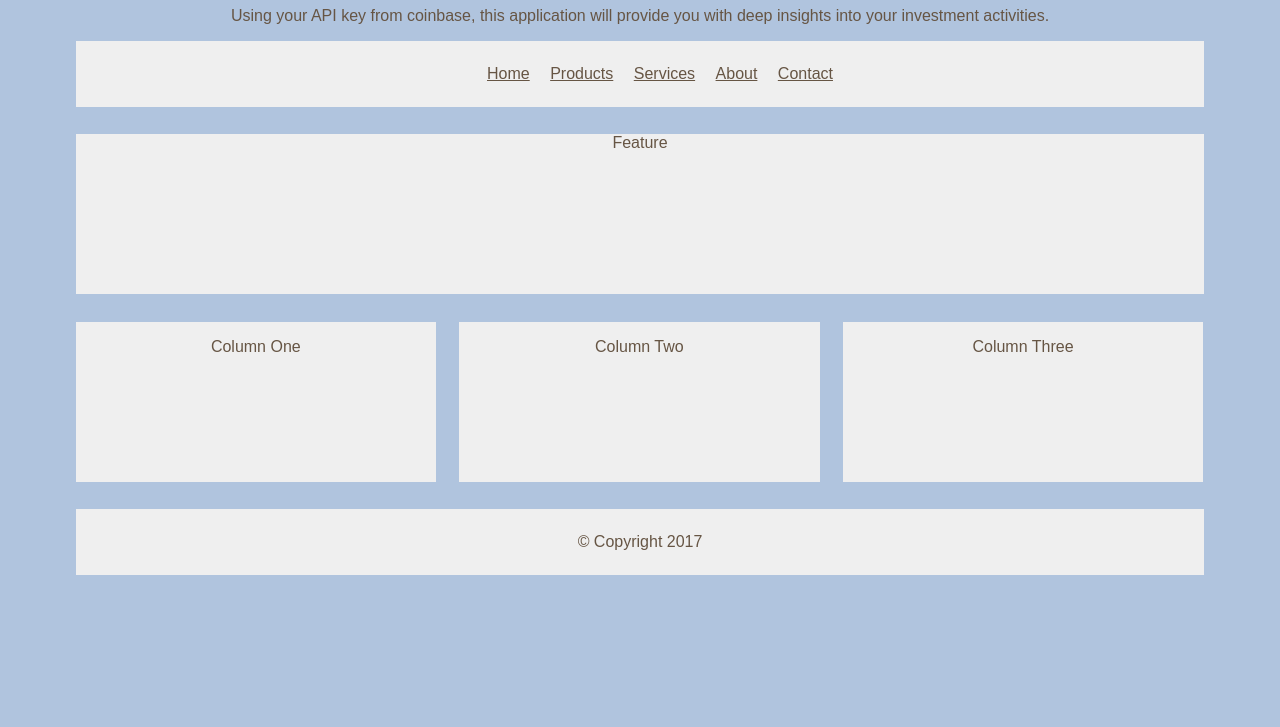
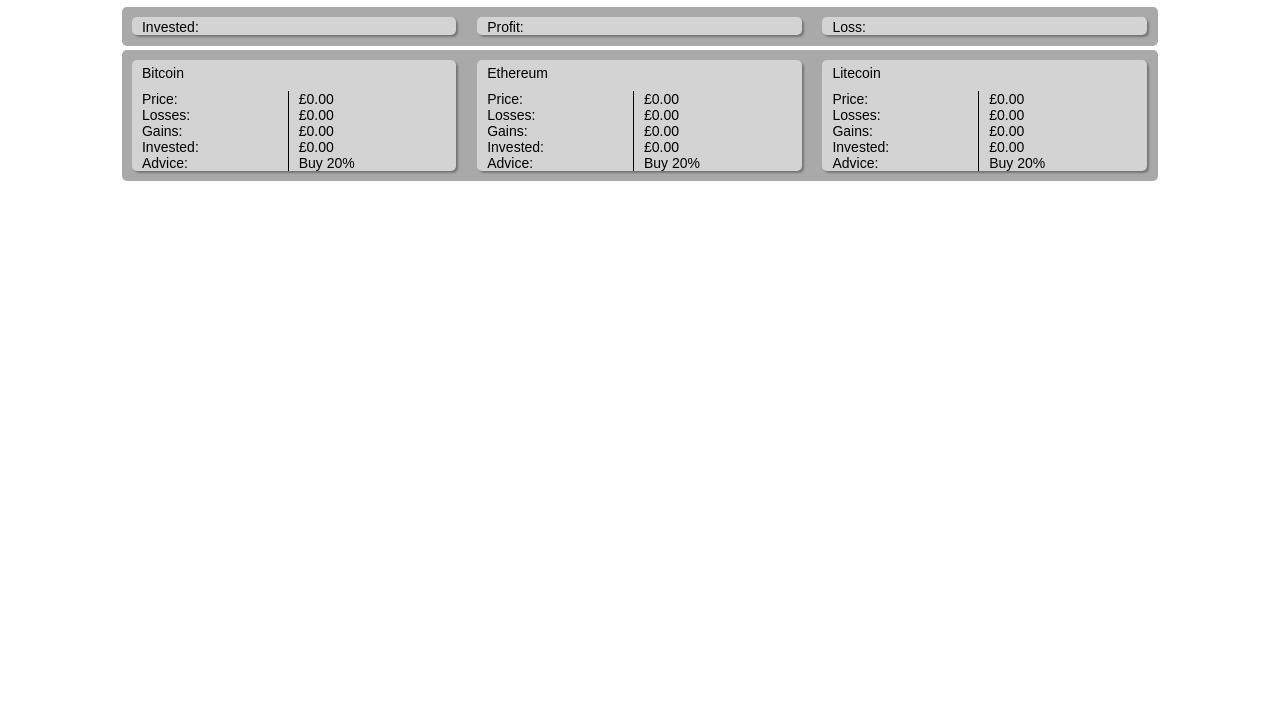
Before and after one commit to blmalone/Coinbase-Investment-Portfolio, a plain HTML site: page app/index.html in a window 1280 px wide. Shown: the part 73-800 px from the top of the page. Drawn offline with Linux system fonts and the light colour scheme.

Commit message:
Updated Views

```diff
--- a/app/css/style.css
+++ b/app/css/style.css
@@ -1,29 +1,96 @@
-* {
-	font-family: Arial, Verdana, sans-serif;
-	color: #665544;
-	text-align: center;}
 body {
+	text-align: center;
+	margin-right: auto;
+	margin-left: auto;
 	width: 90%;
 	margin: 0 auto;
-	background-color: lightsteelblue;
-	}
-#content {
-	overflow: auto;}
-#nav, #feature, #footer {
-	margin: 1%;}
-.column1, .column2, .column3 {
+	font-family: Arial, Helvetica, sans-serif;
+}
+
+#summary, #currencies {
+	text-align: left;
+	background-color: darkgrey;
+	display: inline-block;
+	border-radius: 5px;
+	width: inherit;
+}
+
+.cryptoTitle {
+	margin-top: 1%;
+	margin-bottom: 3%;
+	float: top;
+}
+
+.cryptocurrency {
+	overflow: auto;
+	font-size: 14px;
+	float: left;
+	background-color: lightgrey;
+	padding-top: 2px;
+	margin: 1%;
+	float: left;
 	width: 31.3%;
+	border-radius: 5px;
+	text-indent: 10px;
+	box-shadow: 2px 2px 2px #777777;
+}
+
+.one, .two, .three {
+	font-size: 14px;
+	overflow: hidden;
+	background-color: lightgrey;
+	padding-top: 2px;
+	margin: 1%;
 	float: left;
-	margin: 1%;}
-.column3 {
-	margin-right: 0%;}
-li {
-	display: inline;
-	padding: 0.5em;}
-#nav, #footer {
-	background-color: #efefef;
-	padding: 0.5em 0;}
-#feature, .article {
-	height: 10em;
-	margin-bottom: 1em;
-	background-color: #efefef;}
+	width: 31.3%;
+	border-radius: 5px;
+	text-indent: 10px;
+	box-shadow: 2px 2px 2px #777777;
+}
+
+#currenciesLeft {
+	overflow: auto;
+	float: left;
+	border-right: 1px solid #000000;
+	width: 48%;
+}
+
+#currenciesRight {
+	overflow: auto;
+	width: 48%;
+	float: left;
+}
+
+
+/*		<div id="currencies">
+			Bitcoin
+			<div id="currenciesLeft">
+				<div class="currentPrice">Price: </div>
+				<div class="losses">Losses: </div>
+				<div class="gains">Gains: </div>
+				<div class="invested">Invested: </div>
+				<div class="advice">Advice: </div>
+			</div>
+			<div id="currenciesRight">
+				<div id="currentPrice">£0.00 </div>
+				<div id="losses">£0.00 </div>
+				<div id="gains">£0.00 </div>
+				<div id="invested">£0.00 </div>
+				<div id="advice">Buy 20% </div>
+			</div>
+		</div>*/
+
+/*.money1, .money2, .money3 {
+	font-size: 14px;
+	font-style: italic;
+	overflow: hidden;
+	background-color: lightgrey;
+	padding-top: 2px;
+	margin: 1%;
+	float: left;
+	width: 31.3%;
+	border-radius: 5px;
+	text-indent: 10px;
+	box-shadow: 2px 2px 2px #777777;
+	height: 200px;
+}*/
--- a/app/index.html
+++ b/app/index.html
@@ -5,36 +5,66 @@
 		<link rel="stylesheet" type="text/css" href="css/style.css">
 	</head>
 	<body>
-		<div id="header">
-			<h1>Coinbase Investment Portfolio</h1>
-			<p>Using your API key from coinbase, this application will provide you with deep insights into your investment activities.</p>
-			<div id="nav">
-				<ul>
-					<li><a href="">Home</a></li>
-					<li><a href="">Products</a></li>
-					<li><a href="">Services</a></li>
-					<li><a href="">About</a></li>
-					<li><a href="">Contact</a></li>
-				</ul>
+		<h1 id="mainTitle">Coinbase Investment Portfolio</h1>
+		<div id="summary">
+			<div class="article one">Invested: </div>
+			<div class="article two">Profit: </div>
+			<div class="article three">Loss: </div>
+		</div>
+	</br>
+		<div id="currencies">
+			<div class="cryptocurrency">
+				<p class="cryptoTitle">Bitcoin</p>
+				<div id="currenciesLeft">
+					<div class="currentPrice">Price: </div>
+					<div class="losses">Losses: </div>
+					<div class="gains">Gains: </div>
+					<div class="invested">Invested:&nbsp;</div>
+					<div class="advice">Advice: </div>
+				</div>
+				<div id="currenciesRight">
+					<div id="currentPrice">£0.00 </div>
+					<div id="losses">£0.00 </div>
+					<div id="gains">£0.00 </div>
+					<div id="invested">£0.00 </div>
+					<div id="advice">Buy 20% </div>
+				</div>
+			</div>
+			<div class="cryptocurrency">
+				<p class="cryptoTitle">Ethereum</p>
+				<div id="currenciesLeft">
+					<div class="currentPrice">Price: </div>
+					<div class="losses">Losses: </div>
+					<div class="gains">Gains: </div>
+					<div class="invested">Invested:&nbsp;</div>
+					<div class="advice">Advice: </div>
+				</div>
+				<div id="currenciesRight">
+					<div id="currentPrice">£0.00 </div>
+					<div id="losses">£0.00 </div>
+					<div id="gains">£0.00 </div>
+					<div id="invested">£0.00 </div>
+					<div id="advice">Buy 20% </div>
+				</div>
+			</div>
+			<div class="cryptocurrency">
+				<p class="cryptoTitle">Litecoin</p>
+				<div id="currenciesLeft">
+					<div class="currentPrice">Price: </div>
+					<div class="losses">Losses: </div>
+					<div class="gains">Gains: </div>
+					<div class="invested">Invested:&nbsp;</div>
+					<div class="advice">Advice: </div>
+				</div>
+				<div id="currenciesRight">
+					<div id="currentPrice">£0.00 </div>
+					<div id="losses">£0.00 </div>
+					<div id="gains">£0.00 </div>
+					<div id="invested">£0.00 </div>
+					<div id="advice">Buy 20% </div>
+				</div>
 			</div>
 		</div>
-		<div id="content">
-			<div id="feature">
-				<p>Feature</p>
-			</div>
-			<div class="article column1">
-				<p>Column One</p>
-			</div>
-			<div class="article column2">
-				<p>Column Two</p>
-			</div>
-			<div class="article column3">
-				<p>Column Three</p>
-			</div>
-		</div>
-		<div id="footer">
-			<p>&copy; Copyright 2017</p>
-		</div>
-		<script src="js/app.js"></script>
+		</br>
 	</body>
 </html>
```
